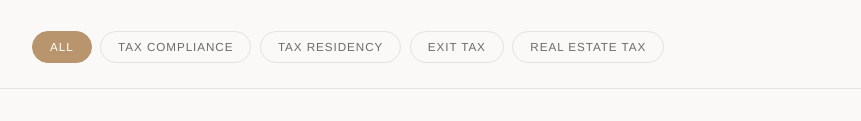
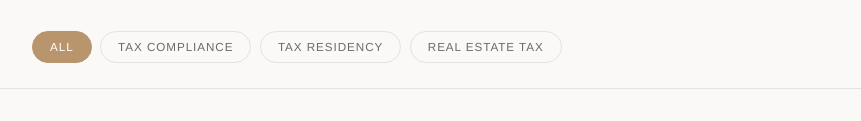
Before and after one commit to s-masaki25/website-test, a plain HTML site: page en/articles/index.html in a window 1280 px wide. Shown: the part 271-392 px from the top of the page, without its empty margins (209-1070 px from the left). Drawn offline with Linux system fonts and the light colour scheme.

Commit message:
Remove Exit Tax category filter
Co-Authored-By: Claude Opus 4.5 <noreply@anthropic.com>

```diff
--- a/en/articles/index.html
+++ b/en/articles/index.html
@@ -53,8 +53,7 @@
           <button class="filter-btn active" data-category="all">All</button>
           <button class="filter-btn" data-category="tax-compliance">Tax Compliance</button>
           <button class="filter-btn" data-category="tax-residency">Tax Residency</button>
-          <button class="filter-btn" data-category="exit-tax">Exit Tax</button>
-          <button class="filter-btn" data-category="real-estate-tax">Real Estate Tax</button>
+                    <button class="filter-btn" data-category="real-estate-tax">Real Estate Tax</button>
         </div>
       </div>
     </div>
```
